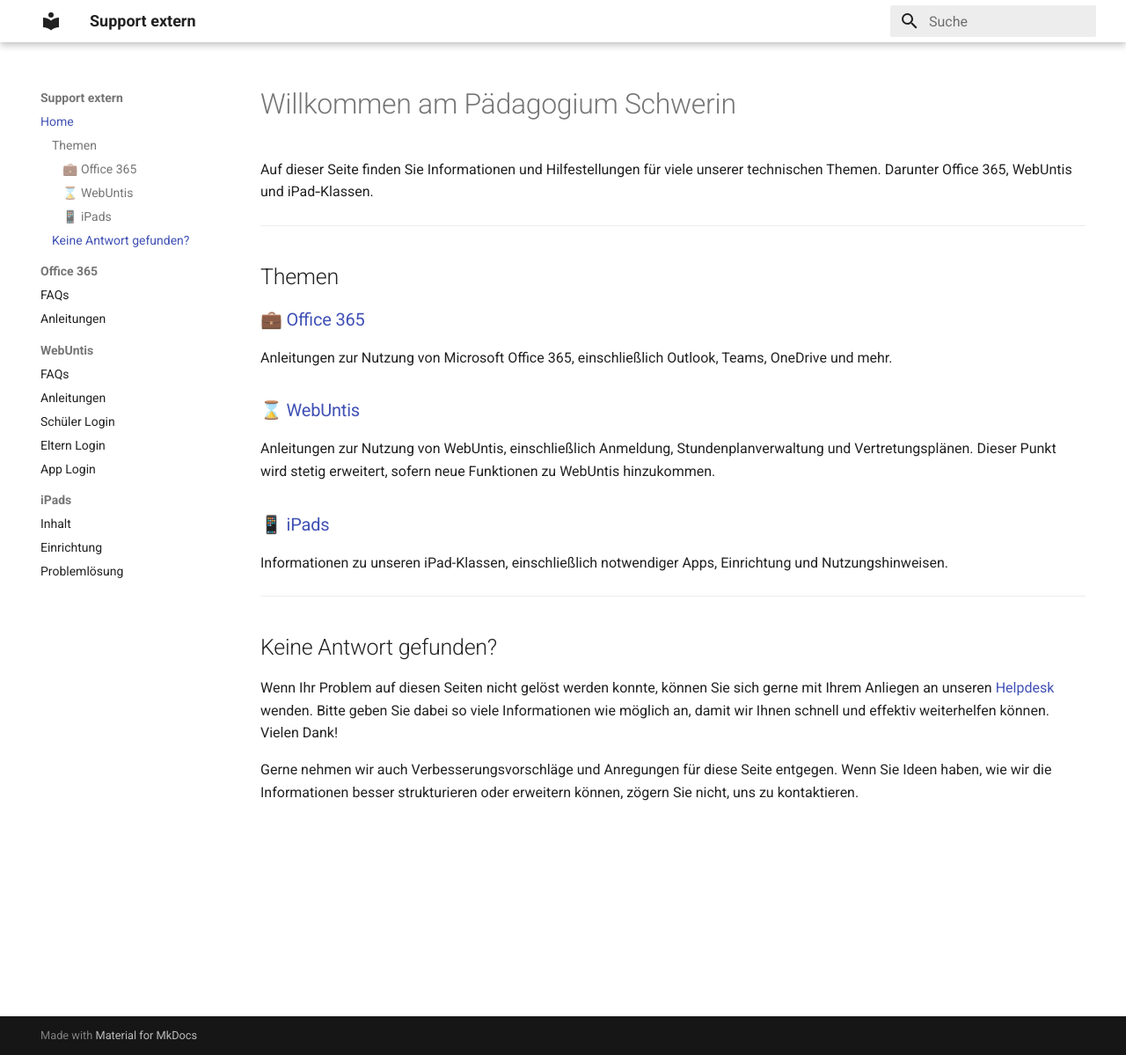
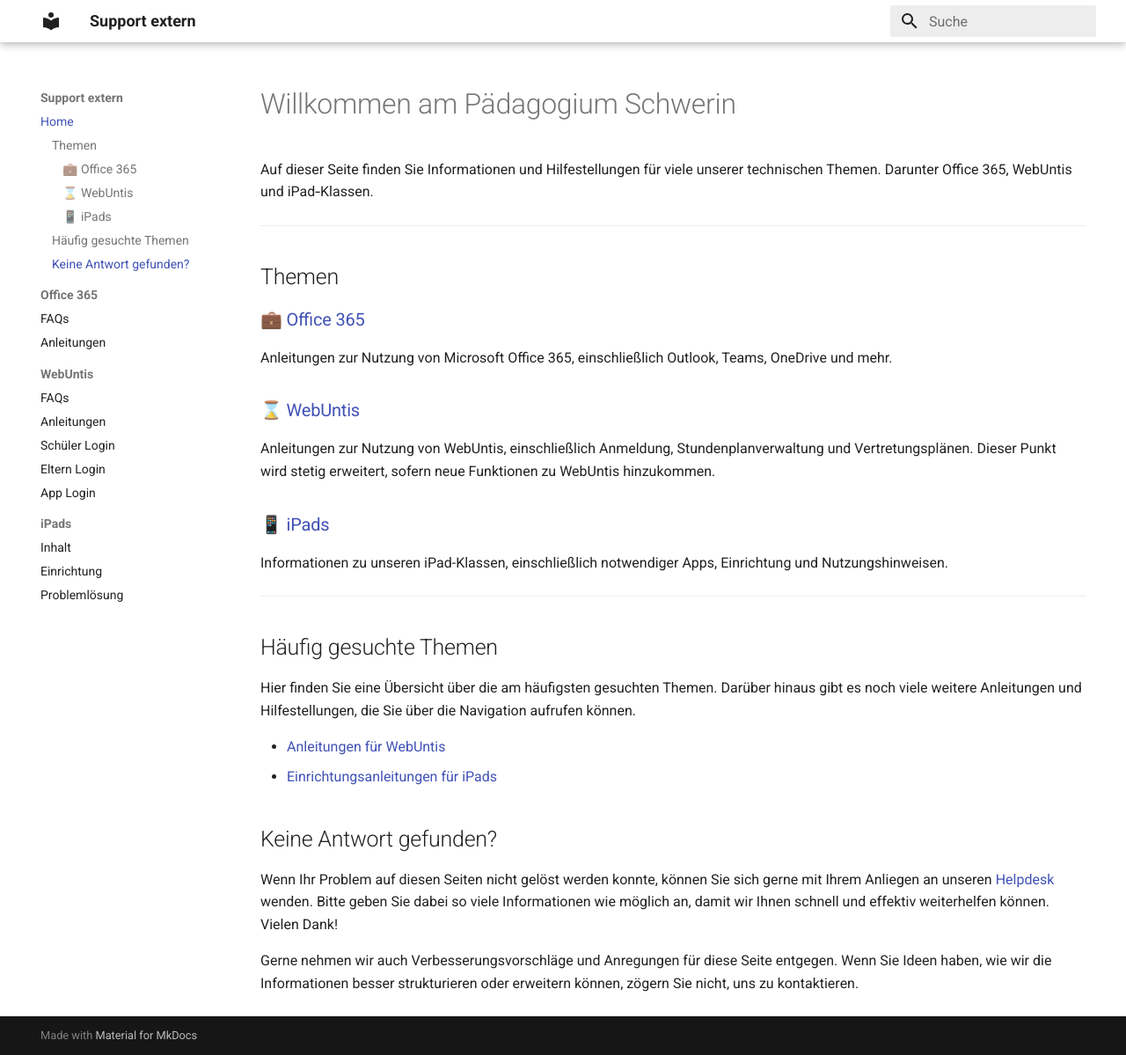
Before and after one commit to Paedagogium-Schwerin/paedagogium-schwerin.github.io, an MkDocs documentation site: the page built from docs/index.md, in a window 1280 px wide and 1199 px high. Shown: the whole window at 88% size. Built offline with MkDocs 1.6.1 and Material for MkDocs 9.7.7, drawn with Linux system fonts in a browser that asks for light colours.

Commit message:
Add: section for frequently searched topics with links to WebUntis and iPad setup guides

```diff
--- a/docs/index.md
+++ b/docs/index.md
@@ -18,6 +18,12 @@ Informationen zu unseren iPad-Klassen, einschließlich notwendiger Apps, Einrich
 
 ---
 
+## Häufig gesuchte Themen
+Hier finden Sie eine Übersicht über die am häufigsten gesuchten Themen. Darüber hinaus gibt es noch viele weitere Anleitungen und Hilfestellungen, die Sie über die Navigation aufrufen können.
+
+- [Anleitungen für WebUntis](webuntis/manuals.md)
+- [Einrichtungsanleitungen für iPads](iPads/setup.md)
+
 ## Keine Antwort gefunden?
 
 Wenn Ihr Problem auf diesen Seiten nicht gelöst werden konnte, können Sie sich gerne mit Ihrem Anliegen an unseren [Helpdesk](mailto:helpdesk@paedagogium-schwerin.de) wenden. Bitte geben Sie dabei so viele Informationen wie möglich an, damit wir Ihnen schnell und effektiv weiterhelfen können. Vielen Dank!
```
